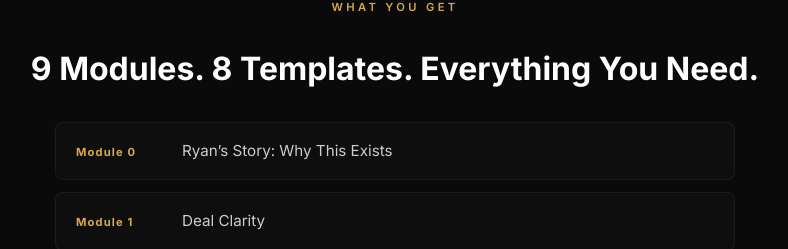
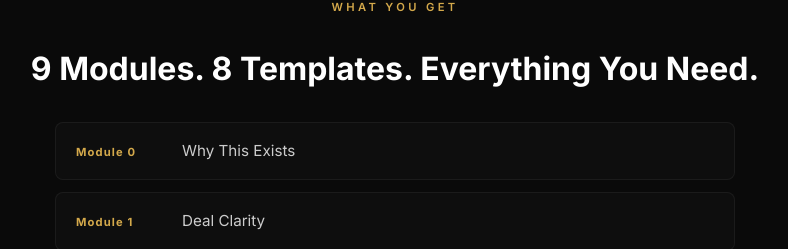
Before and after one commit to sprue81/avara-site, a plain HTML site: page playbook/index.html in a window 1280 px wide. Shown: the part 1860-2109 px from the top of the page, without its empty margins (245-1033 px from the left). Drawn offline with Linux system fonts and the light colour scheme.

Commit message:
Sync playbook: Module 0 title update
Co-Authored-By: Paperclip <noreply@paperclip.ing>

```diff
--- a/playbook/index.html
+++ b/playbook/index.html
@@ -428,7 +428,7 @@ footer a:hover { color: #d4a94b; }
     <div class="modules-grid">
       <div class="module-item">
         <span class="module-num">Module 0</span>
-        <span class="module-title">Ryan&rsquo;s Story: Why This Exists</span>
+        <span class="module-title">Why This Exists</span>
       </div>
       <div class="module-item">
         <span class="module-num">Module 1</span>
```
